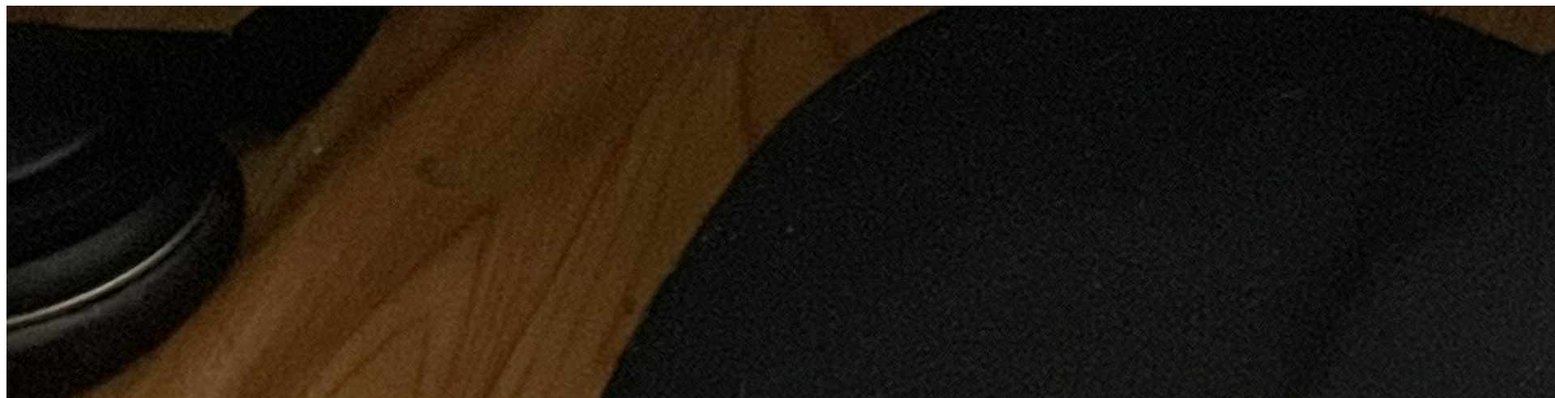
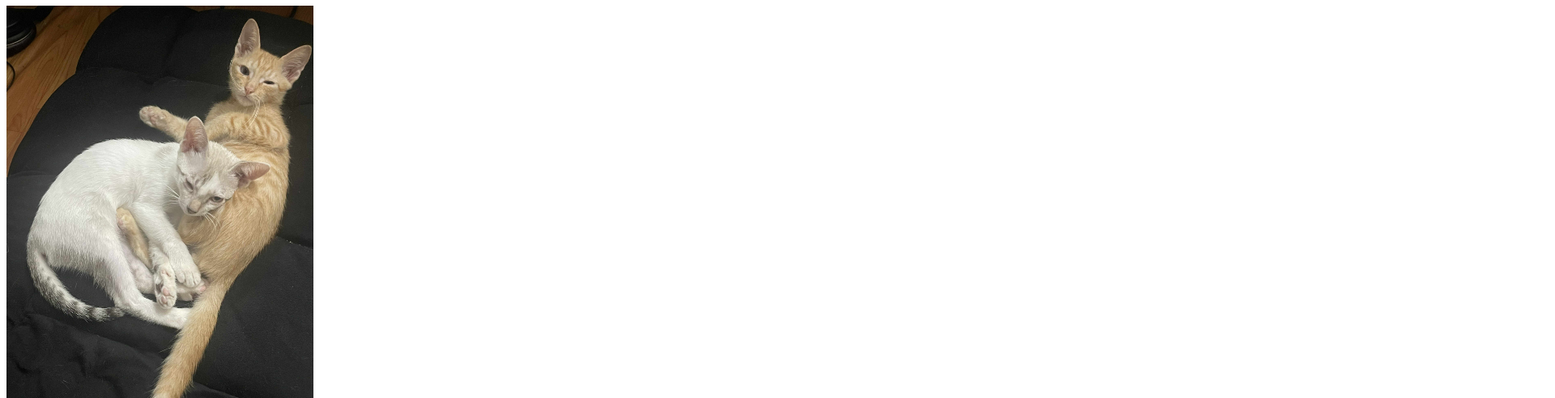
Before and after one commit to lekienvn7/duan5, a plain HTML site: page index.html in a window 1280 px wide. Shown: the part 73-565 px from the top of the page at 81% size, 1920 px wide, since content can reach past the window. Drawn offline with Linux system fonts and the light colour scheme.

Commit message:
them anh

```diff
--- a/index.html
+++ b/index.html
@@ -9,7 +9,7 @@
 
 <body>
     <h1>Du an 5</h1>
-    <a href="https://youtube.com" target="_blank"><img src="./img/mitmon.jpeg" alt="Mèo"></a>
+    <a href="https://youtube.com" target="_blank"><img src="./img/mitmon.jpeg" alt="Mèo" width="30%"></a>
 </body>
 
 </html>
```
